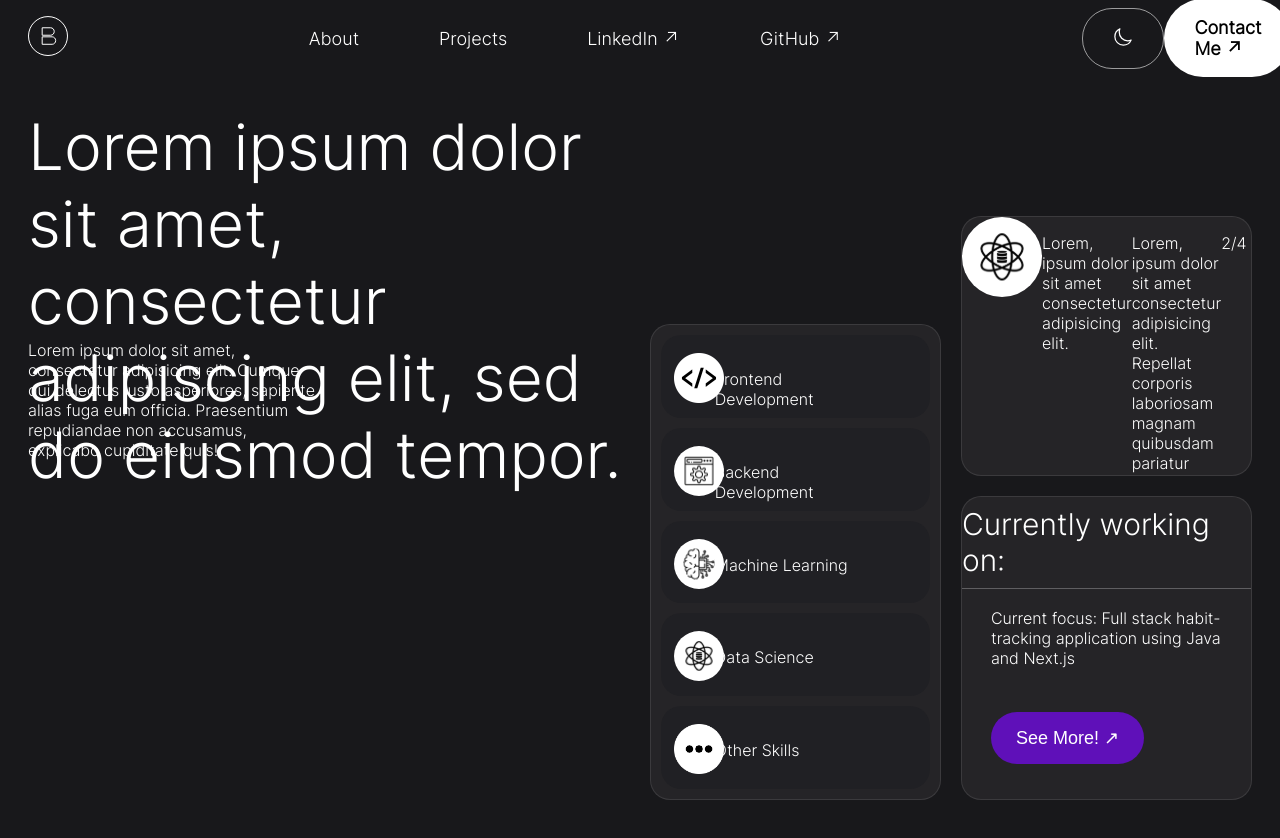
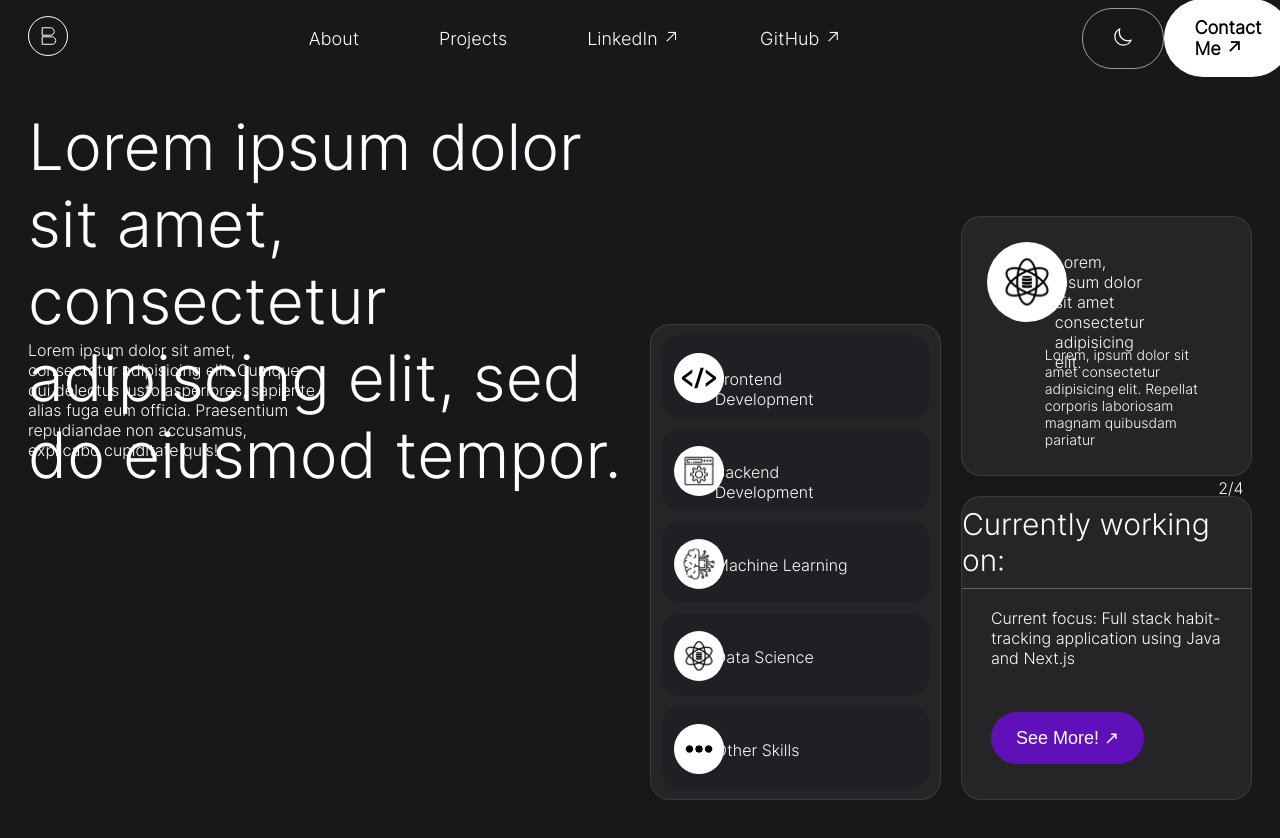
Before and after one commit to BenW2k/Ben-Resume, a Next.js app in the folder frontend/: page / in a window 1280 px wide. Shown: the top 838 px of the page. Built offline with nearby package versions, Linux system fonts and the light colour scheme.

Commit message:
+layout changes

```diff
--- a/frontend/app/styles/testimonial.module.css
+++ b/frontend/app/styles/testimonial.module.css
@@ -1,12 +1,33 @@
 .container {
+  grid-template-columns: repeat(5, 20%);
+  grid-template-rows: repeat(8, 1fr);
+  margin: 25px;
   width: 100%;
   height: 100%;
   display: grid;
-  grid-template-columns: repeat(5, 1fr);
-  grid-template-rows: repeat(8, 1fr);
 }
 
 .test-image {
+  grid-column: 1/2;
+  grid-row: 1/2;
   height: 80px;
   width: auto;
+}
+
+.paragraph-1 {
+  margin: 10px;
+  grid-column: 2/4;
+  grid-row: 1/3;
+  font-size: 16px;
+}
+
+.paragraph-2 {
+  grid-column: 2/5;
+  grid-row: 4/5;
+  font-size: 14px;
+}
+
+.current-element {
+  grid-column: 5/6;
+  grid-row: 7/8;
 }/*# sourceMappingURL=testimonial.module.css.map */
--- a/frontend/app/styles/testimonial.module.scss
+++ b/frontend/app/styles/testimonial.module.scss
@@ -1,24 +1,34 @@
 .container {
+  grid-template-columns: repeat(5, 20%);
+  grid-template-rows: repeat(8, 1fr);
+  margin: 25px;
   width: 100%;
   height: 100%;
   display: grid;
-  grid-template-columns: repeat(5, 1fr);
-  grid-template-rows: repeat(8, 1fr);
 }
 
 .test-image {
+  grid-column: 1 / 2;
+  grid-row: 1 / 2;
+
   height: 80px;
   width: auto;
 }
 
-// .paragraph-1 {
+.paragraph-1 {
+  margin: 10px;
+  grid-column: 2 / 4;
+  grid-row: 1 /3;
+  font-size: 16px;
+}
 
-// }
+.paragraph-2 {
+  grid-column: 2 / 5;
+  grid-row: 4/ 5;
+  font-size: 14px;
+}
 
-// .paragraph-2 {
-
-// }
-
-// .current-element {
-
-// }
+.current-element {
+  grid-column: 5/ 6;
+  grid-row: 7 / 8;
+}
```
